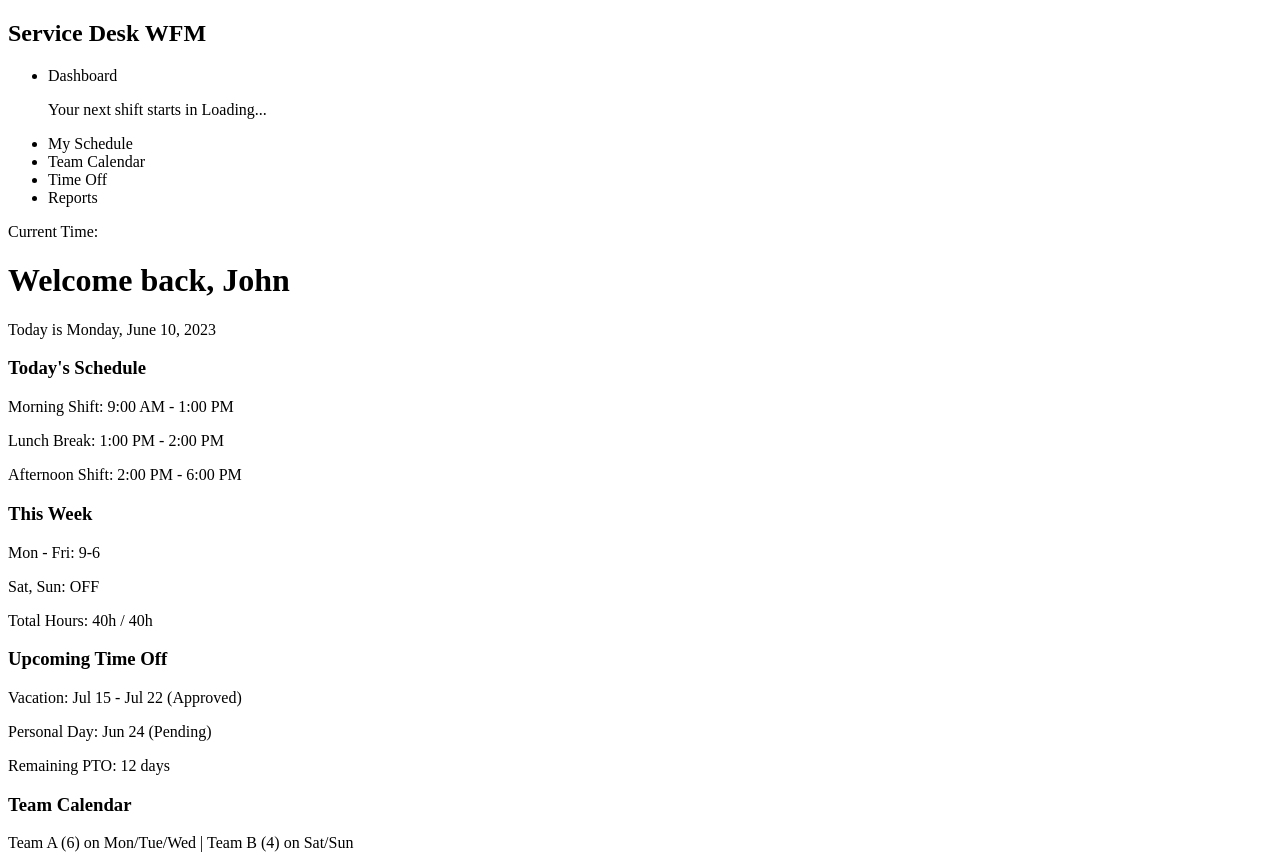
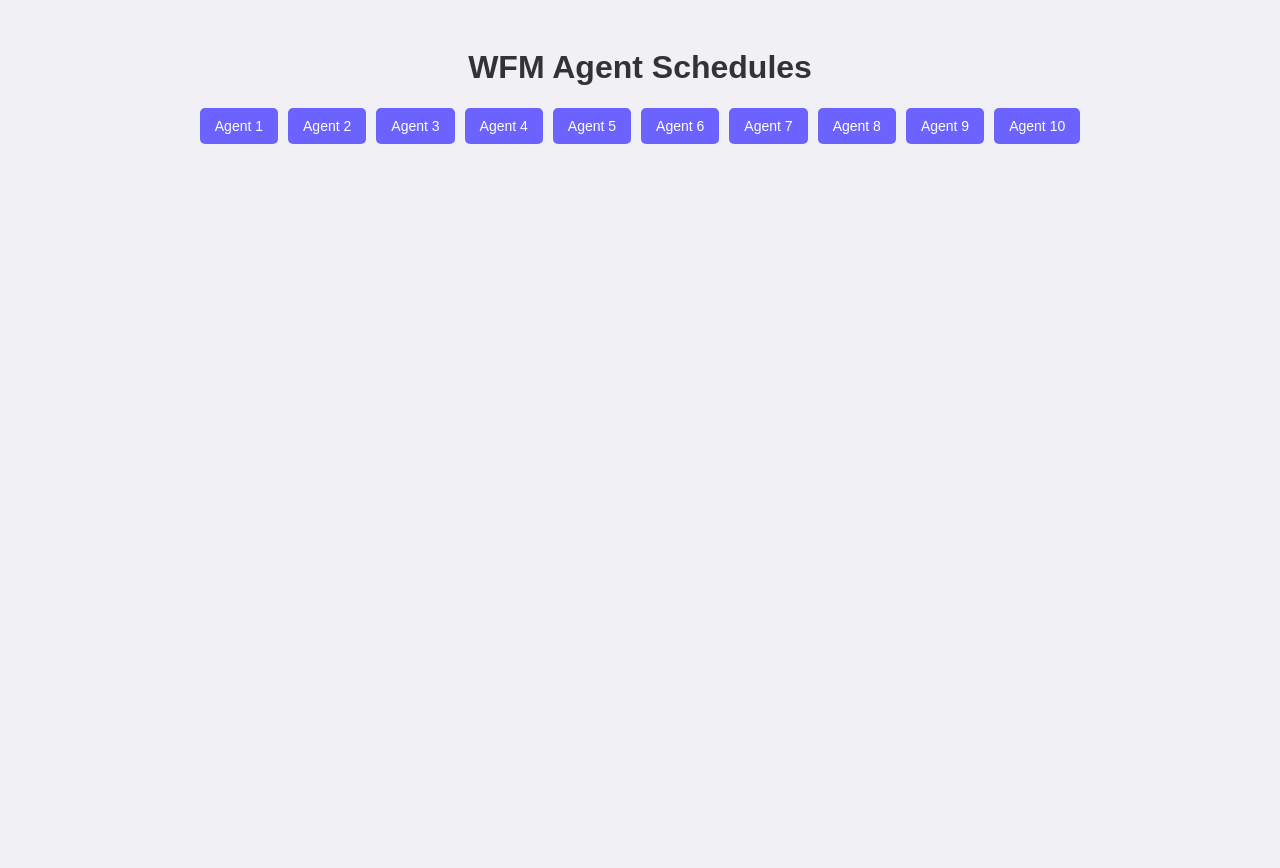
Before and after one commit to Roslizawati/WFM-ACN, a plain HTML site: page index.html in a window 1280 px wide. After the commit the page ends 800 px from the top, so only its background shows below. Drawn offline with Linux system fonts and the light colour scheme.

Commit message:
Update index.html

```diff
--- a/index.html
+++ b/index.html
@@ -2,55 +2,120 @@
 <html lang="en">
 <head>
   <meta charset="UTF-8">
-  <meta name="viewport" content="width=device-width, initial-scale=1">
-  <title>Service Desk WFM</title>
-  <link rel="stylesheet" href="style.css">
+  <title>WFM Agent Schedules</title>
+  <style>
+    body {
+      font-family: Arial, sans-serif;
+      background: #f0f0f5;
+      padding: 20px;
+    }
+
+    h1 {
+      text-align: center;
+      color: #333;
+    }
+
+    .agent-buttons {
+      display: flex;
+      flex-wrap: wrap;
+      gap: 10px;
+      justify-content: center;
+      margin-bottom: 30px;
+    }
+
+    .agent-buttons button {
+      padding: 10px 15px;
+      font-size: 14px;
+      border: none;
+      background: #6c63ff;
+      color: white;
+      border-radius: 5px;
+      cursor: pointer;
+    }
+
+    .agent-buttons button:hover {
+      background: #4b45c2;
+    }
+
+    .schedule-table {
+      display: none;
+      max-width: 700px;
+      margin: 0 auto;
+      border-collapse: collapse;
+      width: 100%;
+    }
+
+    .schedule-table th, .schedule-table td {
+      padding: 10px;
+      border: 1px solid #ccc;
+      text-align: center;
+    }
+
+    .schedule-table th {
+      background-color: #6c63ff;
+      color: white;
+    }
+
+    .working { background-color: #d4edda; }
+    .leave { background-color: #f8d7da; }
+    .off { background-color: #e2e3e5; }
+
+    .hidden { display: none; }
+  </style>
 </head>
 <body>
-  <div class="sidebar">
-    <h2>Service Desk WFM</h2>
-    <ul>
-      <li>Dashboard</li>
-      <p>Your next shift starts in <span id="shiftCountdown">Loading...</span></p>
-      <li>My Schedule</li>
-      <li>Team Calendar</li>
-      <li>Time Off</li>
-      <li>Reports</li>
-    </ul>
+
+  <h1>WFM Agent Schedules</h1>
+
+  <div class="agent-buttons">
+    <button onclick="showSchedule('agent1')">Agent 1</button>
+    <button onclick="showSchedule('agent2')">Agent 2</button>
+    <button disabled>Agent 3</button>
+    <button disabled>Agent 4</button>
+    <button disabled>Agent 5</button>
+    <button disabled>Agent 6</button>
+    <button disabled>Agent 7</button>
+    <button disabled>Agent 8</button>
+    <button disabled>Agent 9</button>
+    <button disabled>Agent 10</button>
   </div>
-<p>Current Time: <span id="currentTime"></span></p>
-  <div class="main">
-    <div class="header">
-      <h1>Welcome back, John</h1>
-      <p>Today is Monday, June 10, 2023</p>
-    </div>
 
-    <div class="dashboard">
-      <div class="card">
-        <h3>Today's Schedule</h3>
-        <p>Morning Shift: 9:00 AM - 1:00 PM</p>
-        <p>Lunch Break: 1:00 PM - 2:00 PM</p>
-        <p>Afternoon Shift: 2:00 PM - 6:00 PM</p>
-      </div>
-      <div class="card">
-        <h3>This Week</h3>
-        <p>Mon - Fri: 9-6</p>
-        <p>Sat, Sun: OFF</p>
-        <p>Total Hours: 40h / 40h</p>
-      </div>
-      <div class="card">
-        <h3>Upcoming Time Off</h3>
-        <p>Vacation: Jul 15 - Jul 22 (Approved)</p>
-        <p>Personal Day: Jun 24 (Pending)</p>
-        <p>Remaining PTO: 12 days</p>
-      </div>
-    </div>
+  <!-- Agent 1 Schedule -->
+  <table id="agent1" class="schedule-table">
+    <tr>
+      <th>Day</th>
+      <th>Schedule</th>
+    </tr>
+    <tr><td>Monday</td><td class="working">08:00 - 17:00</td></tr>
+    <tr><td>Tuesday</td><td class="working">08:00 - 17:00</td></tr>
+    <tr><td>Wednesday</td><td class="leave">Leave</td></tr>
+    <tr><td>Thursday</td><td class="off">Off</td></tr>
+    <tr><td>Friday</td><td class="working">08:00 - 17:00</td></tr>
+  </table>
 
-    <div class="calendar">
-      <h3>Team Calendar</h3>
-      <p>Team A (6) on Mon/Tue/Wed | Team B (4) on Sat/Sun</p>
-    </div>
-  </div>
-  <script src="script.js"></script>
+  <!-- Agent 2 Schedule -->
+  <table id="agent2" class="schedule-table">
+    <tr>
+      <th>Day</th>
+      <th>Schedule</th>
+    </tr>
+    <tr><td>Monday</td><td class="leave">Leave</td></tr>
+    <tr><td>Tuesday</td><td class="working">08:00 - 17:00</td></tr>
+    <tr><td>Wednesday</td><td class="working">08:00 - 17:00</td></tr>
+    <tr><td>Thursday</td><td class="off">Off</td></tr>
+    <tr><td>Friday</td><td class="working">08:00 - 17:00</td></tr>
+  </table>
+
+  <script>
+    function showSchedule(agentId) {
+      // Hide all tables
+      const tables = document.querySelectorAll('.schedule-table');
+      tables.forEach(table => table.style.display = 'none');
+
+      // Show selected agent's schedule
+      document.getElementById(agentId).style.display = 'table';
+    }
+  </script>
+
 </body>
 </html>
```
